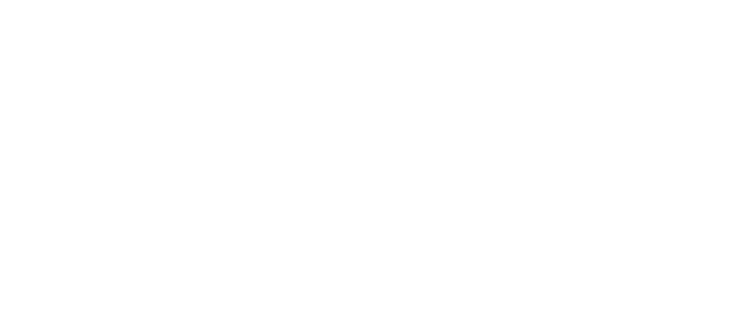
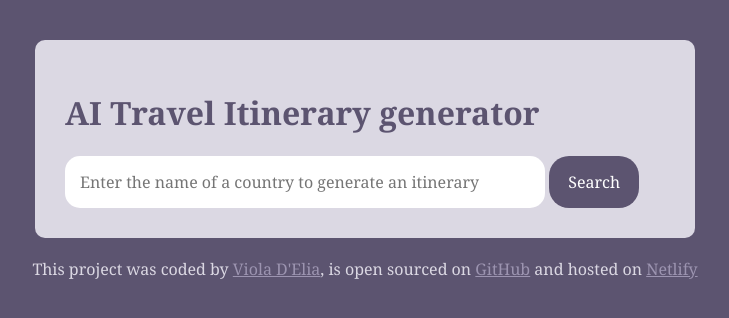
Before and after one commit to viola-delia/AI-Travel-Itinerary-generator, a plain HTML site: page index.html in a window 1280 px wide. Shown: the whole page, without its empty margins (275-1004 px from the left). Drawn offline with Linux system fonts and the light colour scheme.

Commit message:
Styled the project with CSS

```diff
--- a/index.html
+++ b/index.html
@@ -7,6 +7,30 @@
     <title>AI Travel Itinerary Generator</title>
   </head>
   <body>
+    <div class="container">
+      <h1>AI Travel Itinerary generator</h1>
+
+      <form>
+        <input
+          type="text"
+          placeholder="Enter the name of a country to generate an itinerary"
+          class="search-bar"
+        />
+        <input type="submit" value="Search" class="search-button" />
+      </form>
+    </div>
+    <footer>
+      This project was coded by
+      <a href="https://github.com/viola-delia" target="_blank">Viola D'Elia</a>,
+      is open sourced on
+      <a
+        href="https://github.com/viola-delia/AI-Travel-Itinerary-generator"
+        target="_blank"
+        >GitHub</a
+      >
+      and hosted on
+      <a href="">Netlify</a>
+    </footer>
     <script src="index.js"></script>
   </body>
 </html>
--- a/style.css
+++ b/style.css
@@ -0,0 +1,57 @@
+.container {
+
+    margin: 0 auto;
+    background: #dbd8e3;
+    max-width: 600px;
+    margin-top: 40px;
+    padding: 30px;
+    color: #5c5470;
+    font-family: Georgia, 'Times New Roman', Times, serif;
+    border-radius: 10px;
+}
+
+.search-bar {
+    border-radius: 15px;
+    width: 75%;
+    border: none;
+    padding: 15px;
+    font-family: Georgia, 'Times New Roman', Times, serif;
+    font-size: 16px;
+}
+
+.search-button {
+    color: white;
+    border-radius: 20px;
+    border: none;
+    background-color: #5c5470;
+    font-family: Georgia, 'Times New Roman', Times, serif;
+    width: 15%;
+    padding: 15px;
+    font-size: 16px;
+}
+
+.search-button:hover {
+    opacity: 0.6;
+    cursor: pointer;
+}
+
+a:hover {
+    color: azure;
+    cursor: pointer;
+}
+
+body {
+    background: #5c5470;
+    font-family: Georgia, 'Times New Roman', Times, serif;
+}
+
+footer {
+    text-align: center;
+    padding: 20px;
+    color: #dbd8e3;
+    font-family: Georgia, 'Times New Roman', Times, serif;
+}
+
+a {
+    color: #9c94b0;
+}
```
